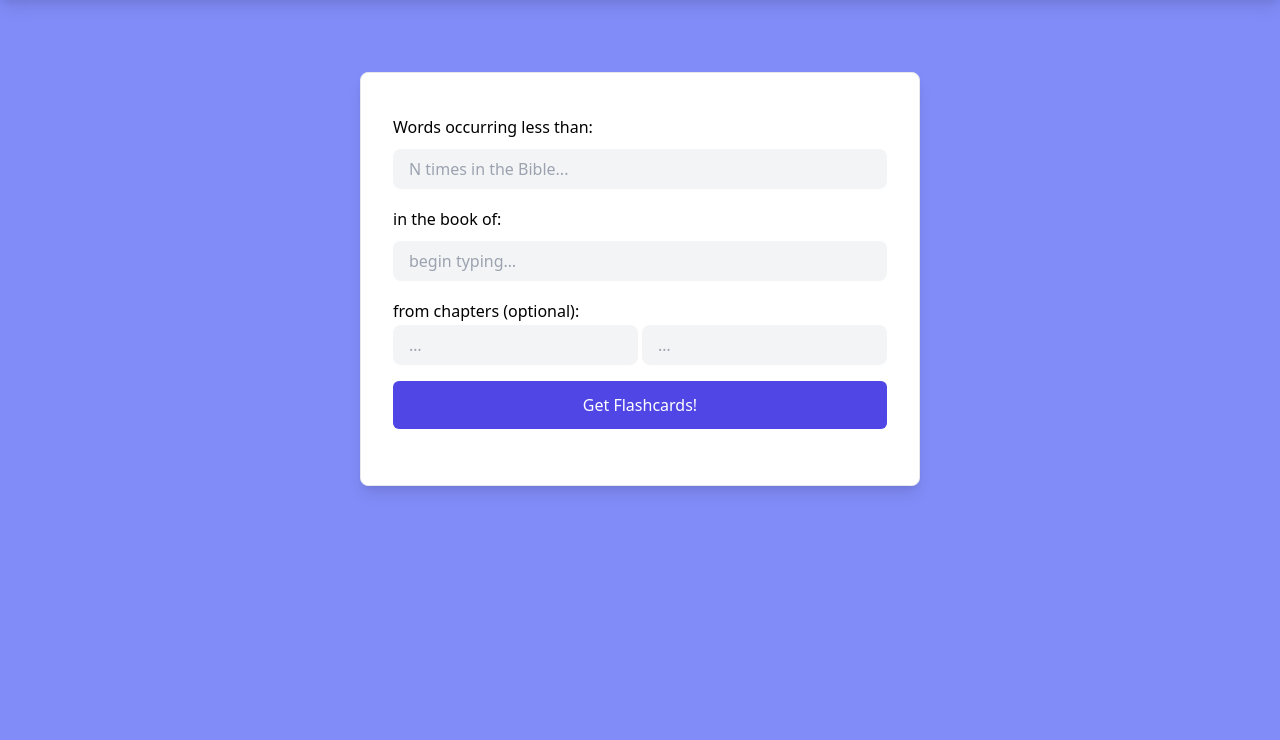
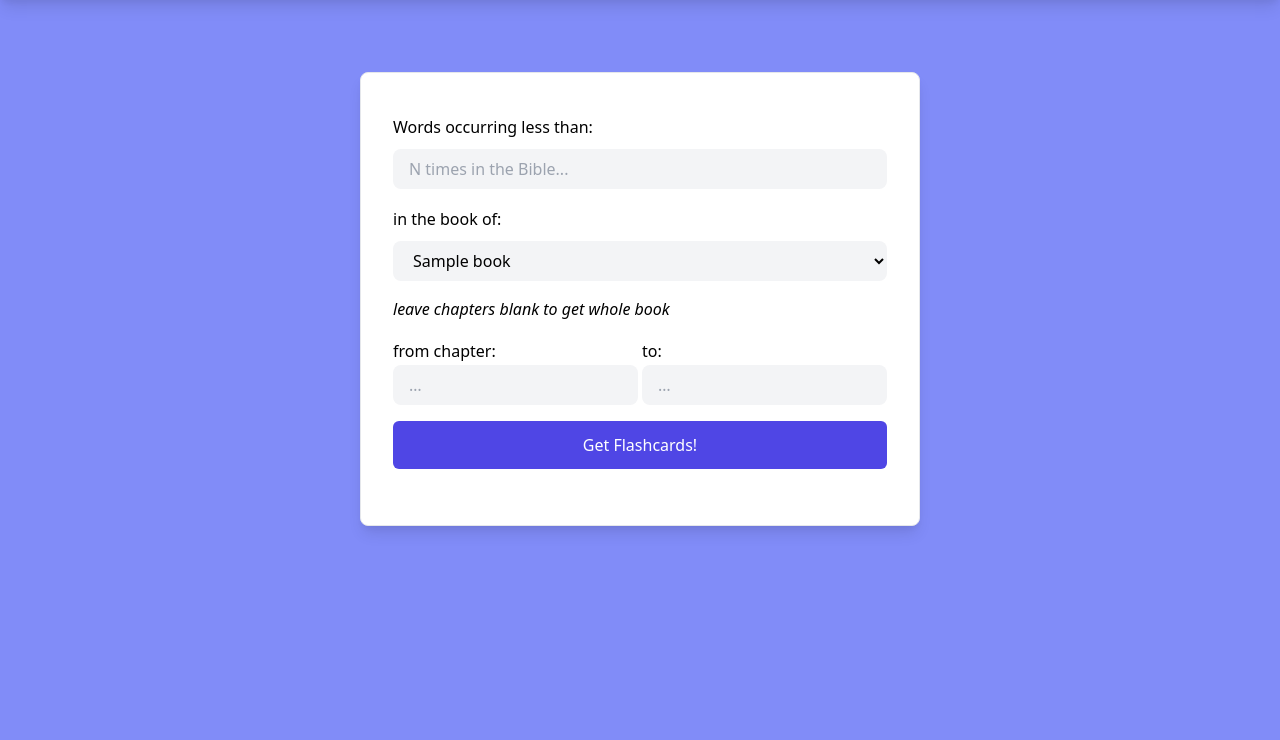
Before and after one commit to charlesLoder/hebrew-flashcard-app, a Flask app: template templates/index.html in a window 1280 px wide. Shown: the part 60-800 px from the top of the page. Run offline with Flask 2, Linux system fonts and the light colour scheme; the template is opened without the code that fills it: most values are stand-ins (such as "Sample title", 1, 10 or a date in 2020); parts of the project's set-up code (start-up, migrations or seed data) failed here and were passed over; some libraries are stand-ins or nearby versions.

Commit message:
Improve ui

```diff
--- a/templates/index.html
+++ b/templates/index.html
@@ -19,29 +19,26 @@
       <!-- Select --->
       <div class="relative mt-4">
         <label for="book-list-input" class="text-base leading-7 text-blueGray-500">in the book of:</label>
-        <input
-          required
-          list="book-list"
+        <select
           id="book-list-input"
           name="book"
-          placeholder="begin typing…"
-          class="w-full px-4 py-2 mt-2 mr-4 text-base text-black transition duration-500 ease-in-out transform rounded-lg
-            bg-gray-100 focus:border-blueGray-500 focus:bg-white focus:outline-none focus:shadow-outline focus:ring-2
-            ring-offset-current ring-offset-2">
-          <datalist
-            id="book-list"
           class="w-full px-4 py-2 mt-2 text-base text-black transition duration-500 ease-in-out transform rounded-lg bg-gray-100
             focus:border-blueGray-500 focus:bg-white focus:outline-none focus:shadow-outline focus:ring-2 ring-offset-current
             ring-offset-2">
           {% for book in book_list %}
             <option value="{{ book }}">{{ book }}</option>
           {% endfor %}
-          </datalist>
+        </select>
+      </div>
+      <!-- Optional Note --->
+      <div class="relative mt-4 text-slate-400 italic text-xs md:text-base">
+        leave chapters blank to get whole book
       </div>
       <!-- Chapters --->
       <div class="relative mt-4">
-          <label for="chap-start-input" class="text-base leading-7 text-blueGray-500">from chapters (optional):</label>
         <div class="grid grid-cols-2 gap-1">
+          <div class="flex flex-col">
+            <label for="chap-start-input" class="text-base leading-7 text-blueGray-500">from chapter:</label>
             <input
               type="number"
               min="1"
@@ -50,16 +47,20 @@
               placeholder="…"
               class="w-half px-4 py-2 text-base text-black transition duration-500 ease-in-out transform rounded-lg bg-gray-100
                 focus:border-blueGray-500 focus:bg-white focus:outline-none focus:shadow-outline focus:ring-2 ring-offset-current
-                ring-offset-2">
+                ring-offset-2"></div>
+            <div class="flex flex-col">
+              <label for="chap-end-input" class="text-base leading-7 text-blueGray-500">to:</label>
               <input
                 type="number"
                 min="1"
+                max="151"
                 id="chap-end-input"
                 name="chap_end"
                 placeholder="…"
                 class="w-half px-4 py-2 text-base text-black transition duration-500 ease-in-out transform rounded-lg bg-gray-100
                   focus:border-blueGray-500 focus:bg-white focus:outline-none focus:shadow-outline focus:ring-2 ring-offset-current
                   ring-offset-2"></div>
+            </div>
           </div>
           <!-- Button --->
           <div class="flex items-center w-full pt-4 mb-4">
```
Lines whose indentation alone changed are shown as unchanged.
